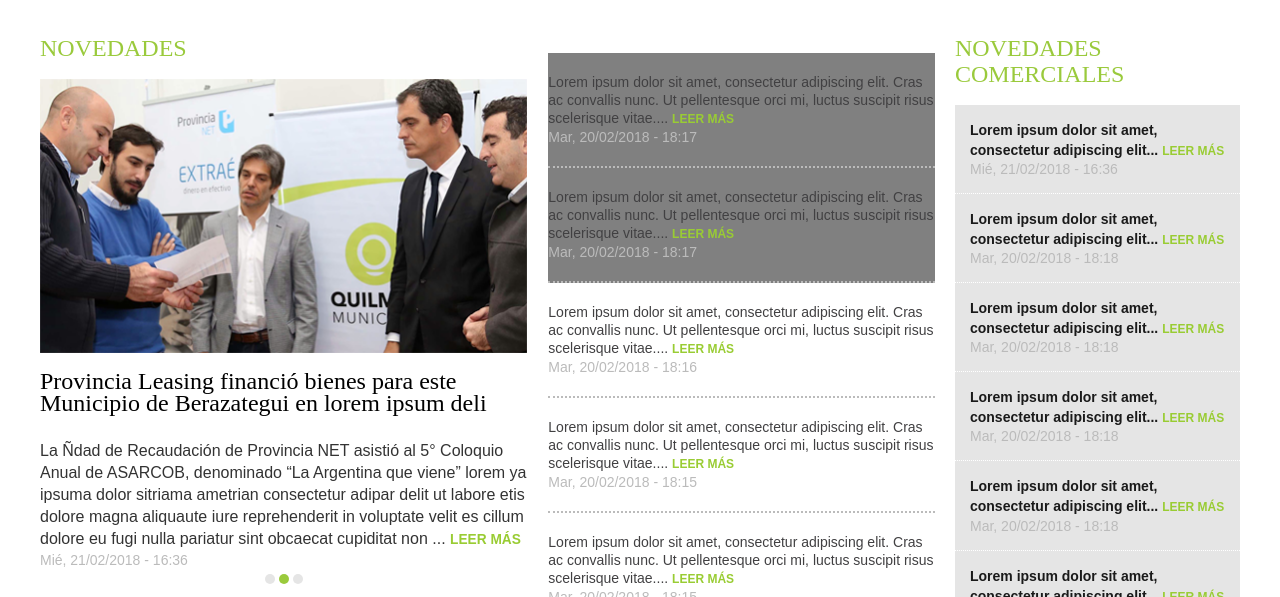
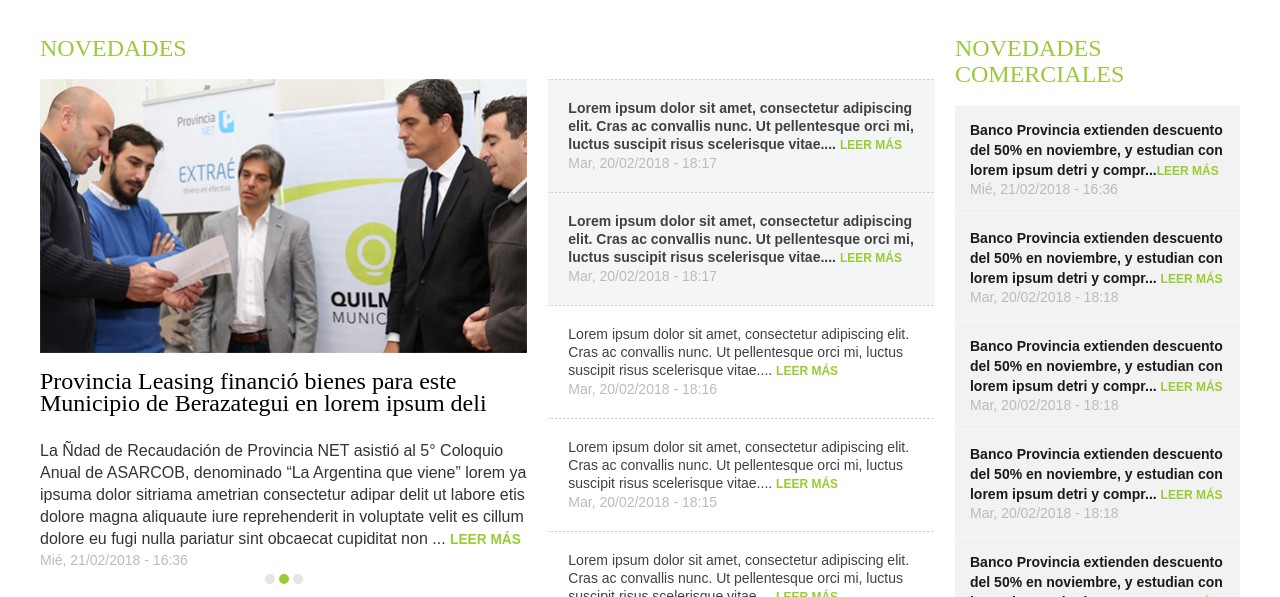
Before and after one commit to dientuki/municipios, a website built with webpack: page index.html in a window 1280 px wide. Shown: the part 355-952 px from the top of the page. Built offline with nearby package versions, Linux system fonts and the light colour scheme; files whose address does not match are found by name; what vanilla-lazyload would draw is missing.

Commit message:
anuncios slider y comerciles styles

```diff
--- a/index.html
+++ b/index.html
@@ -579,48 +579,36 @@
                                     <div class="view-content">
                                         <div class="views-row">
                                             <div class="views-field views-field-field-descripcion-corta">
-                                                <div class="field-content">Lorem ipsum dolor sit amet, consectetur
-                                                        adipiscing elit... <a href="/node/24" class="views-more-link">Leer más</a></div>
+                                                <div class="field-content">Banco Provincia extienden descuento del 50% en noviembre, y estudian con lorem ipsum detri y compr...<a href="/node/24" class="views-more-link">Leer más</a></div>
                                             </div>
                                             <div class="views-field views-field-created"><span class="field-content">Mié, 21/02/2018 - 16:36</span>
                                             </div>
                                         </div>
                                         <div class="views-row">
                                             <div class="views-field views-field-field-descripcion-corta">
-                                               <div class="field-content">Lorem ipsum dolor sit amet, consectetur
-                                                        adipiscing elit... <a href="/node/24" class="views-more-link">Leer más</a></div>
+                                               <div class="field-content">Banco Provincia extienden descuento del 50% en noviembre, y estudian con lorem ipsum detri y compr... <a href="/node/24" class="views-more-link">Leer más</a></div>
                                             </div>
                                             <div class="views-field views-field-created"><span class="field-content">Mar, 20/02/2018 - 18:18</span>
                                             </div>
                                         </div>
                                         <div class="views-row">
                                             <div class="views-field views-field-field-descripcion-corta">
-                                               <div class="field-content">Lorem ipsum dolor sit amet, consectetur
-                                                        adipiscing elit... <a href="/node/24" class="views-more-link">Leer más</a></div>
+                                               <div class="field-content">Banco Provincia extienden descuento del 50% en noviembre, y estudian con lorem ipsum detri y compr... <a href="/node/24" class="views-more-link">Leer más</a></div>
+                                            </div>
+                                            <div class="views-field views-field-created"><span class="field-content">Mar, 20/02/2018 - 18:18</span>
+                                            </div>
+                                        </div>
+
+                                        <div class="views-row">
+                                            <div class="views-field views-field-field-descripcion-corta">
+                                             <div class="field-content">Banco Provincia extienden descuento del 50% en noviembre, y estudian con lorem ipsum detri y compr... <a href="/node/24" class="views-more-link">Leer más</a></div>
                                             </div>
                                             <div class="views-field views-field-created"><span class="field-content">Mar, 20/02/2018 - 18:18</span>
                                             </div>
                                         </div>
                                         <div class="views-row">
                                             <div class="views-field views-field-field-descripcion-corta">
-                                           <div class="field-content">Lorem ipsum dolor sit amet, consectetur
-                                                        adipiscing elit... <a href="/node/24" class="views-more-link">Leer más</a></div>
-                                            </div>
-                                            <div class="views-field views-field-created"><span class="field-content">Mar, 20/02/2018 - 18:18</span>
-                                            </div>
-                                        </div>
-                                        <div class="views-row">
-                                            <div class="views-field views-field-field-descripcion-corta">
-                                             <div class="field-content">Lorem ipsum dolor sit amet, consectetur
-                                                        adipiscing elit... <a href="/node/24" class="views-more-link">Leer más</a></div>
-                                            </div>
-                                            <div class="views-field views-field-created"><span class="field-content">Mar, 20/02/2018 - 18:18</span>
-                                            </div>
-                                        </div>
-                                        <div class="views-row">
-                                            <div class="views-field views-field-field-descripcion-corta">
-                                               <div class="field-content">Lorem ipsum dolor sit amet, consectetur
-                                                        adipiscing elit... <a href="/node/24" class="views-more-link">Leer más</a></div>
+                                               <div class="field-content">Banco Provincia extienden descuento del 50% en noviembre, y estudian con lorem ipsum detri y compr...<a href="/node/24" class="views-more-link">Leer más</a></div>
                                             </div>
                                             <div class="views-field views-field-created"><span class="field-content">Mar, 20/02/2018 - 18:17</span>
                                             </div>
--- a/scss/module/anuncios.scss
+++ b/scss/module/anuncios.scss
@@ -1,12 +1,14 @@
 
 .region-anuncios {
-        margin-top: (18em/$fs);
+        margin-top: (44em/$fs);
 
         .views-row{
 
-        border-bottom: 2px solid #bbb;
-        border-bottom-style: dotted;
-        padding: (20em/$fs) 0;
+        background-image: linear-gradient(to right, #c6c7c8 40%, rgba(100, 100, 100, 0) 0%);
+        background-position: top;
+        background-size: 4px 1px;
+        background-repeat: repeat-x;
+        padding: (20em/$fs);
 
 
               .views-field-field-descripcion-corta{
@@ -32,11 +34,16 @@
       .anuncios-default{
             height: 334px;
             overflow: scroll;
-            }
+      }
 
       .anuncios-fijos{
-              background-color: grey;
-            }
+              background-color: #f4f5f6;
+
+              .views-field-field-descripcion-corta{
+              font-weight: bold;
+              }
+
+      }
 
 
 }
--- a/scss/module/comerciales.scss
+++ b/scss/module/comerciales.scss
@@ -2,11 +2,15 @@
 .region-sidebar-second{
 
     .view-content{
-      background-color: #e5e5e5;
+      background-color: #f2f2f2;
+      height: 547px;
+      overflow: scroll;
 
           .views-row{
-            border-bottom: 1px solid #fff;
-            border-bottom-style: dotted;
+            background-image: linear-gradient(to right, #fff 40%, rgba(100, 100, 100, 0) 0%);
+            background-position: top;
+            background-size: 4px 1px;
+            background-repeat: repeat-x;
             padding: (15em/$fs) (15em/$fs);
 
                  .views-field-field-descripcion-corta{
--- /dev/null
+++ b/scss/module/mas-novedades.scss
@@ -0,0 +1,47 @@
+.region-novedades {
+
+	.block-title{
+      color: #9aca3c;
+      font-family: "DINN-Regular";
+      font-size: (24em/$fs);
+      text-transform: uppercase;
+      margin-bottom: (10em/$fs);
+    }
+    .Wallop-item{
+
+    		.views-field-title{
+    			 font-family: "DINN-Bold";
+    			$tfs:24;
+		    	font-size: #{$tfs/$fs}em;
+		    	line-height: (22em/$tfs);
+		    	margin: (10em/$fs) 0 (15em/$fs) 0;
+    		}
+
+    		.views-field-field-descripcion-corta{
+    			$tfs:16;
+		    	font-size: #{$tfs/$fs}em;
+		    	line-height: (22em/$tfs);
+
+		    	.views-more-link {
+                      font-size: (12em/$fs);
+                      color: #99cc33;
+                      text-transform: uppercase;
+                      font-weight: bold;
+                    }
+    		}
+
+    		.views-field-created{
+              font-size: ($fs)em;
+              line-height: (18em/$fs);
+              color:#bbb;
+          }
+    }
+}
+
+#main-news{
+	height: 547px;
+	background-image: linear-gradient(to right, #c6c7c8 40%, rgba(100, 100, 100, 0) 0%);
+	background-position: bottom;
+	background-size: 4px 1px;
+	background-repeat: repeat-x;
+}
--- a/scss/site.scss
+++ b/scss/site.scss
@@ -10,10 +10,12 @@
 @import "module/header";
 @import "module/footer";
 @import "module/menu";
+@import "module/accesos";
 @import "module/novedades-main";
 @import "module/anuncios";
 @import "module/comerciales";
-@import "module/accesos";
+@import "module/mas-novedades";
+
 
 @import "module/wallop";
 @import "module/wallop--slide";
```
Also changed, not shown: images/imagen-mas-novedades.png (added).
